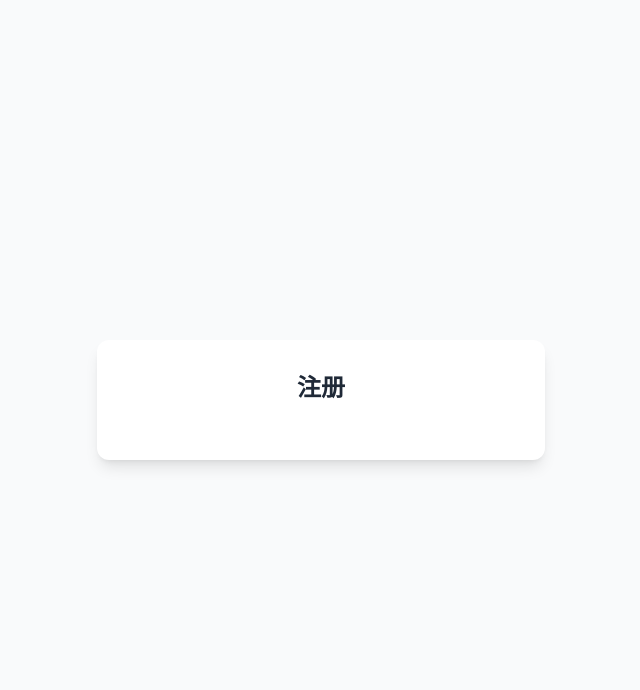
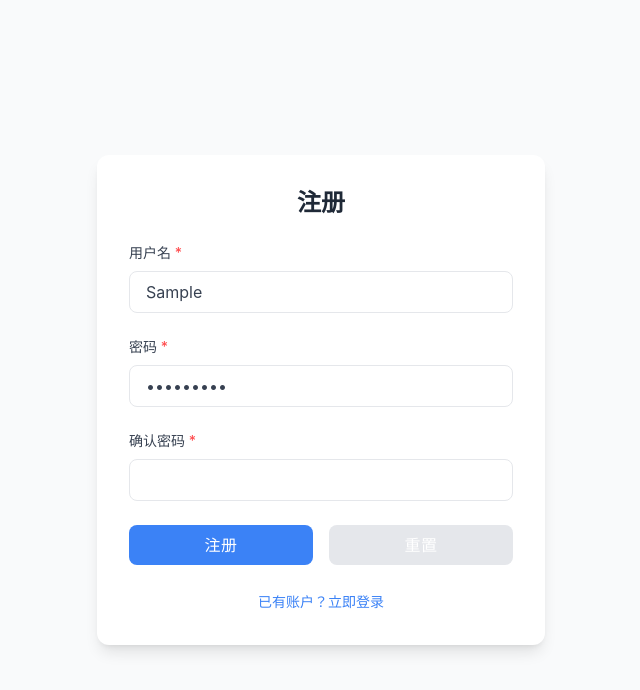
Before and after one commit to wangguangwu/project, a Vue app: page /login in a window 1280 px wide. Both pictures are taken after typing "Sample", "Sample123" into the empty fields and a click on the button "没有账户？立即注册". Shown: the top 690 px of the page, without its empty margins (319-959 px from the left). Built offline with nearby package versions, Linux system fonts and the light colour scheme.

Commit message:
新增注册接口

```diff
--- a/src/views/Login.vue
+++ b/src/views/Login.vue
@@ -135,7 +135,8 @@ const resetForm = () => {
     <div class="max-w-md w-full bg-white rounded-xl shadow-lg p-8">
       <div class="text-center mb-6">
         <h2 class="text-2xl font-bold text-gray-800">
-          {{ formType === 'login' ? '登录' : formType === 'register' ? '注册' : formType === 'updatePassword' ? '更新密码' : '找回密码' }}
+          {{ formType === 'login' ? '登录' : formType === 'register' ? '注册' : formType === 'updatePassword' ? '更新密码' :
+          '找回密码' }}
         </h2>
       </div>
 
@@ -167,6 +168,38 @@ const resetForm = () => {
         <div class="mt-2 text-center">
           <button class="text-sm text-blue-500 hover:text-blue-600" @click="switchForm('resetPassword')">
             忘记密码？找回密码
+          </button>
+        </div>
+      </form>
+
+      <!-- 注册表单 -->
+      <form v-else-if="formType === 'register'" @submit.prevent="handleRegister" class="space-y-6">
+        <div>
+          <label for="name" class="block text-sm font-medium text-gray-700 mb-2 required">用户名</label>
+          <input id="name" v-model="name" type="text" required class="auth-input" :disabled="loading" />
+        </div>
+        <div>
+          <label for="password" class="block text-sm font-medium text-gray-700 mb-2 required">密码</label>
+          <input id="password" v-model="password" type="password" required class="auth-input" :disabled="loading" />
+        </div>
+        <div>
+          <label for="confirmPassword" class="block text-sm font-medium text-gray-700 mb-2 required">确认密码</label>
+          <input id="confirmPassword" v-model="confirmPassword" type="password" required class="auth-input"
+            :disabled="loading" />
+        </div>
+        <div v-if="error" class="text-error text-sm text-center">{{ error }}</div>
+        <div v-if="success" class="text-success text-sm text-center">{{ success }}</div>
+        <div class="flex gap-4">
+          <button type="submit" class="primary-button" :disabled="loading">
+            {{ loading ? '注册中...' : '注册' }}
+          </button>
+          <button type="button" class="secondary-button" @click="resetForm" :disabled="loading">
+            重置
+          </button>
+        </div>
+        <div class="mt-4 text-center">
+          <button class="text-sm text-blue-500 hover:text-blue-600" @click="switchForm('login')">
+            已有账户？立即登录
           </button>
         </div>
       </form>
```
